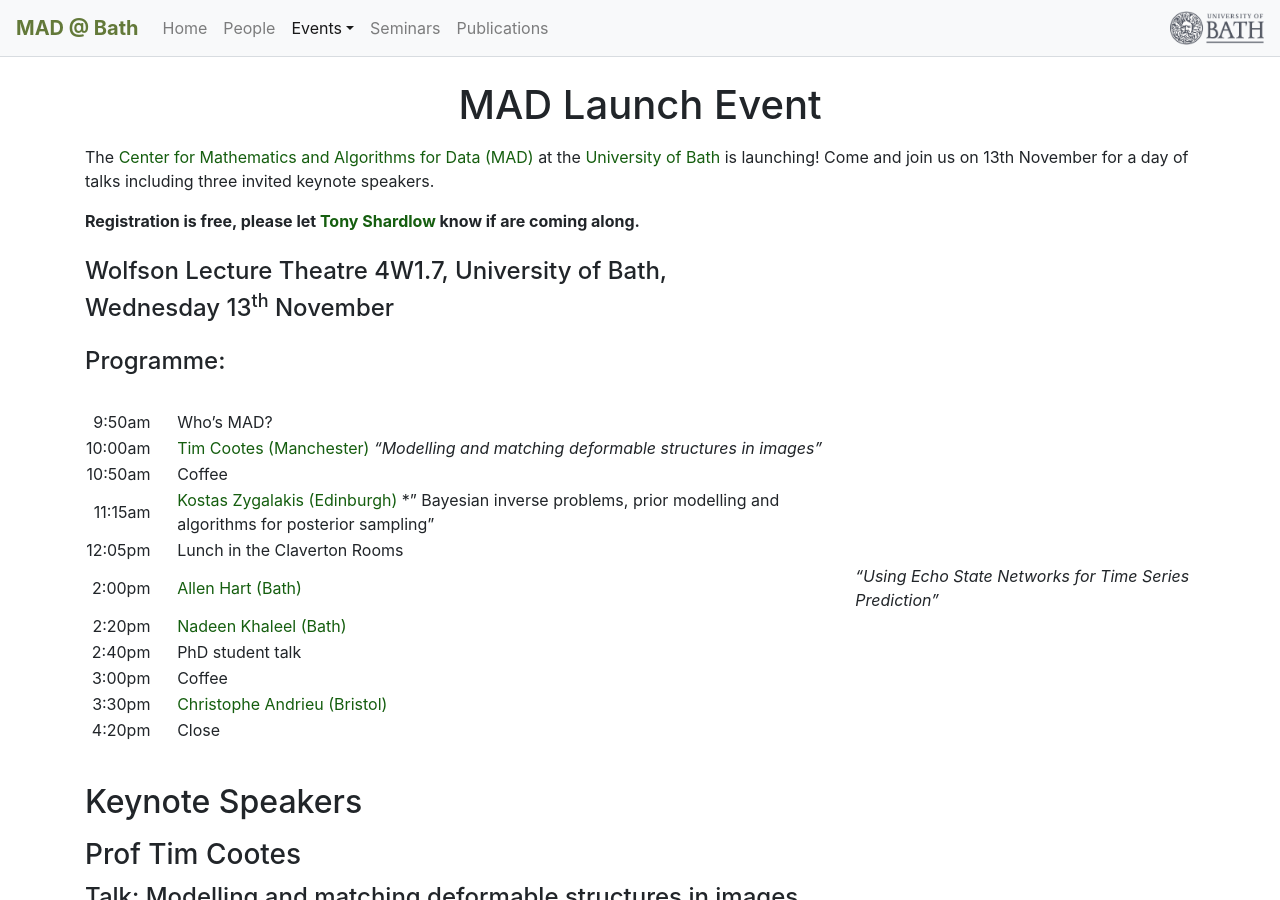
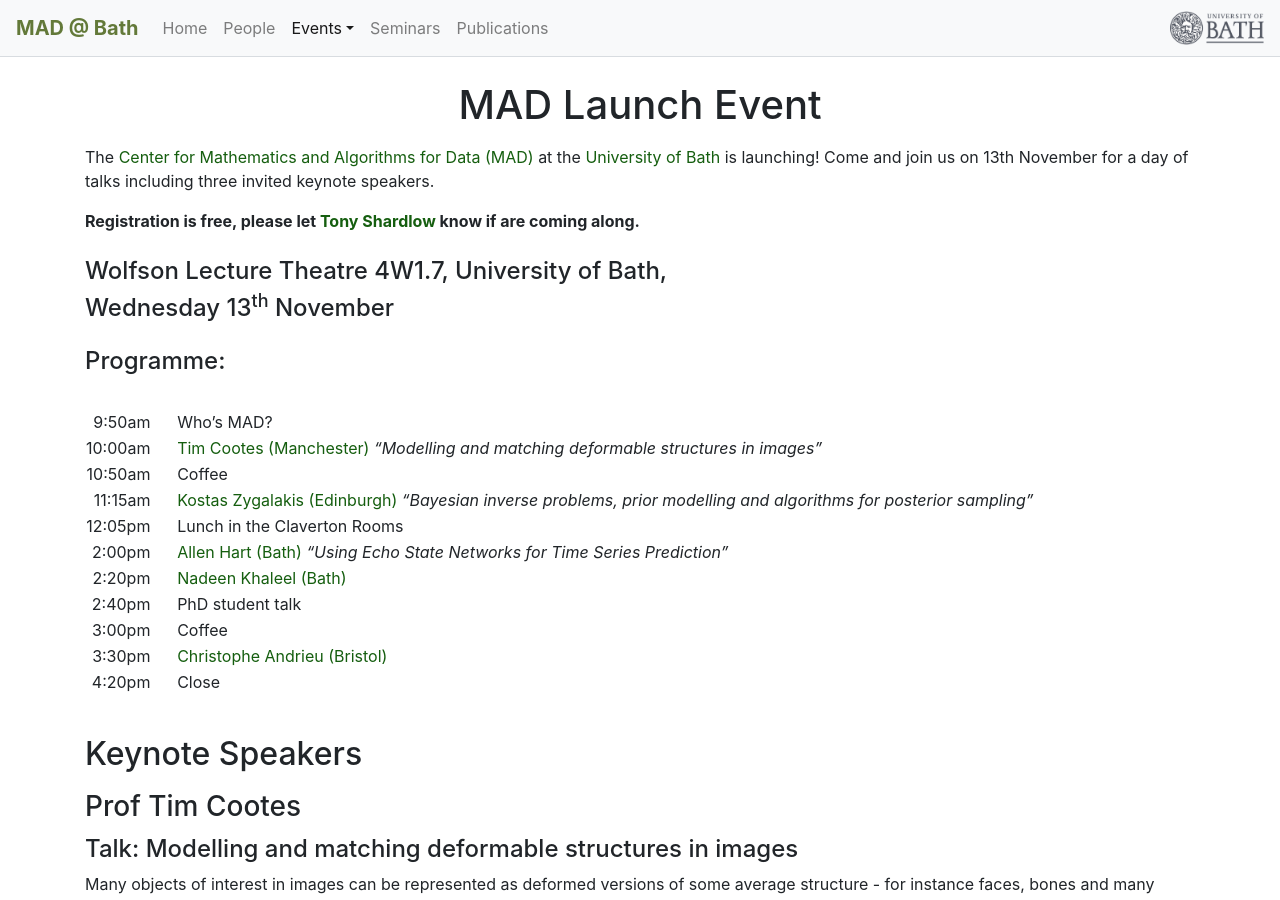
Before and after one commit to mathematics-and-algorithms-for-data/mathematics-and-algorithms-for-data.github.io, a Jekyll site: the page built from events/launch_event.md, in a window 1280 px wide and 900 px high. Built offline with Jekyll 4.4.1, drawn with Linux system fonts in a browser that asks for light colours; nearby versions of some CDN libraries.

```diff
--- a/events/launch_event.md
+++ b/events/launch_event.md
@@ -21,9 +21,9 @@ The [Center for Mathematics and Algorithms for Data (MAD)]({{ site.baseurl }}/)
 |9:50am || Who's MAD?
 |10:00am|| [Tim Cootes (Manchester)](https://personalpages.manchester.ac.uk/staff/timothy.f.cootes/) *"Modelling and matching deformable structures in images"* |
 |10:50am|| Coffee |
-|11:15am|| [Kostas Zygalakis (Edinburgh)](https://www.maths.ed.ac.uk/school-of-mathematics/people?person=506) *" Bayesian inverse problems, prior modelling  and algorithms for  posterior sampling" |
+|11:15am|| [Kostas Zygalakis (Edinburgh)](https://www.maths.ed.ac.uk/school-of-mathematics/people?person=506) *"Bayesian inverse problems, prior modelling  and algorithms for  posterior sampling"* |
 |12:05pm|| Lunch in the Claverton Rooms|
-|2:00pm || [Allen Hart (Bath)](https://researchportal.bath.ac.uk/en/persons/allen-hart)| *"Using Echo State Networks for Time Series Prediction"* |
+|2:00pm || [Allen Hart (Bath)](https://researchportal.bath.ac.uk/en/persons/allen-hart) *"Using Echo State Networks for Time Series Prediction"* |
 |2:20pm || [Nadeen Khaleel (Bath)](https://researchportal.bath.ac.uk/en/persons/nadeen-khaleel)|
 |2:40pm|| PhD student talk |
 |3:00pm|| Coffee|
```
